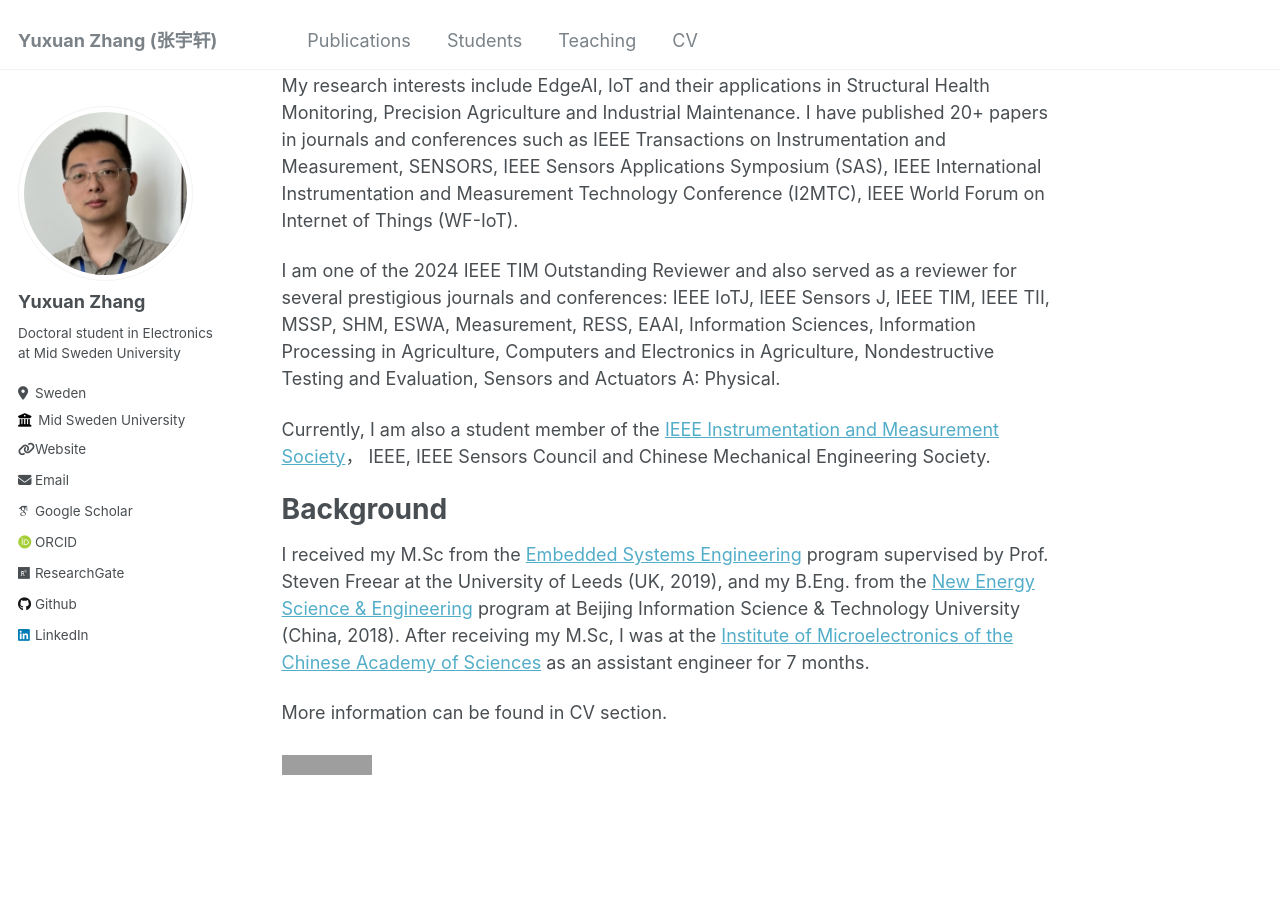
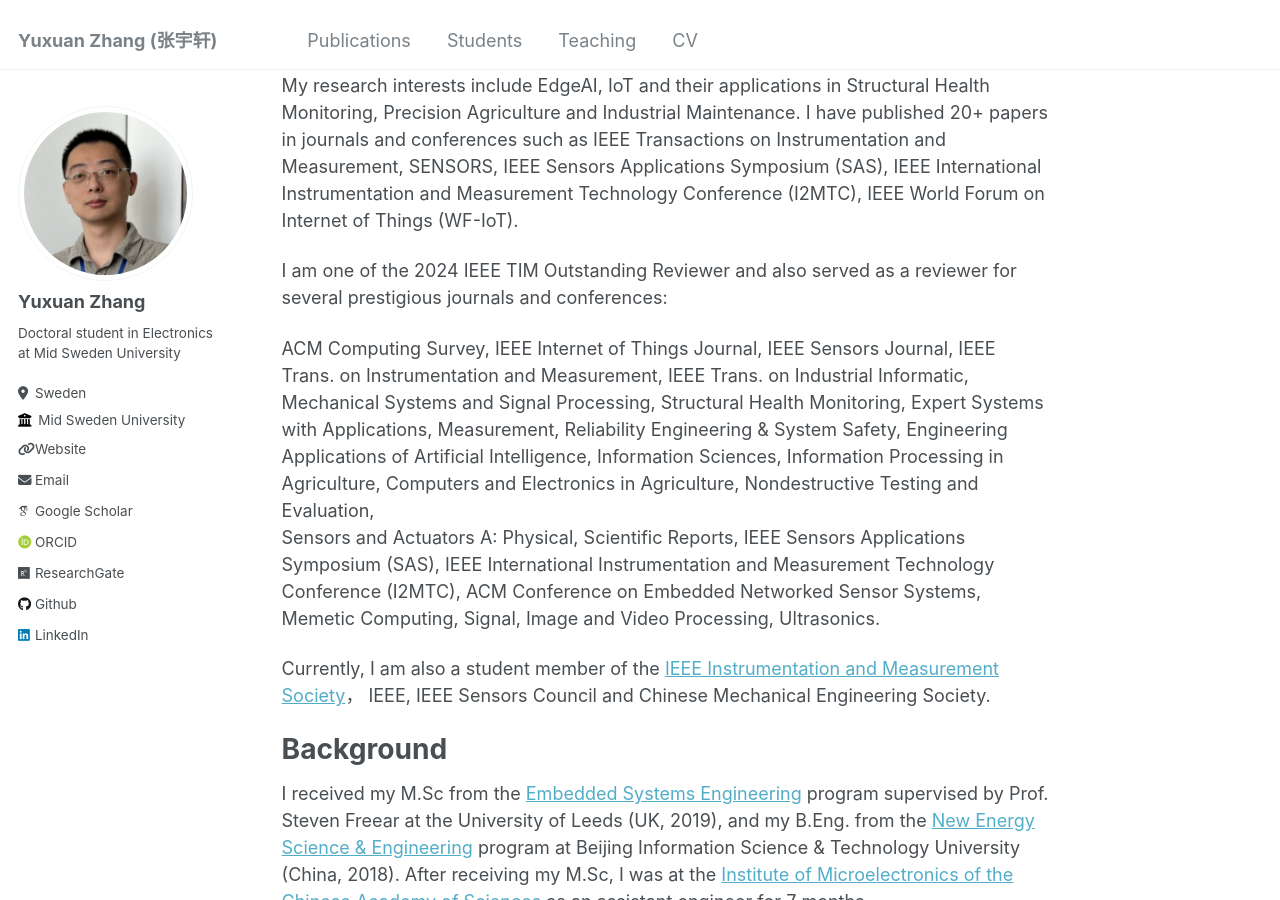
Before and after one commit to YuxuanZhang-96/YuxuanZhang-96.github.io, a Jekyll site: the page built from _pages/about.md, in a window 1280 px wide and 900 px high, scrolled down 285 px. Built offline with Jekyll 4.4.1, drawn with Linux system fonts in a browser that asks for light colours; some web fonts are replaced; grey boxes are pictures that could not be loaded.

Commit message:
Update about.md

```diff
--- a/_pages/about.md
+++ b/_pages/about.md
@@ -14,7 +14,30 @@ After completing my PhD, I will join the [College of Intelligent Science and Eng
 My research interests include EdgeAI, IoT and their applications in Structural Health Monitoring, Precision Agriculture and Industrial Maintenance.  I have published 20+ papers in journals and conferences such as IEEE Transactions on Instrumentation and Measurement, SENSORS, IEEE Sensors Applications Symposium (SAS), IEEE International Instrumentation and Measurement Technology Conference (I2MTC), IEEE World Forum on Internet of Things (WF-IoT).
 
 I am one of the 2024 IEEE TIM Outstanding Reviewer and also served as a reviewer for several prestigious journals and conferences:
-IEEE IoTJ, IEEE Sensors J, IEEE TIM, IEEE TII, MSSP, SHM, ESWA, Measurement, RESS, EAAI, Information Sciences, Information Processing in Agriculture, Computers and Electronics in Agriculture, Nondestructive Testing and Evaluation,  Sensors and Actuators A: Physical.
+
+ACM Computing Survey,
+IEEE Internet of Things Journal,
+IEEE Sensors Journal,
+IEEE Trans. on Instrumentation and Measurement,
+IEEE Trans. on Industrial Informatic,
+Mechanical Systems and Signal Processing,
+Structural Health Monitoring,
+Expert Systems with Applications,
+Measurement,
+Reliability Engineering & System Safety,
+Engineering Applications of Artificial Intelligence,
+Information Sciences,
+Information Processing in Agriculture,
+Computers and Electronics in Agriculture,
+Nondestructive Testing and Evaluation,
+Sensors and Actuators A: Physical,
+Scientific Reports,
+IEEE Sensors Applications Symposium (SAS),
+IEEE International Instrumentation and Measurement Technology Conference (I2MTC),
+ACM Conference on Embedded Networked Sensor Systems,
+Memetic Computing,
+Signal, Image and Video Processing,
+Ultrasonics.
 
 Currently, I am also a student member of the [IEEE Instrumentation and Measurement Society](https://ieee-ims.org/)， IEEE, IEEE Sensors Council and Chinese Mechanical Engineering Society.
 
```
